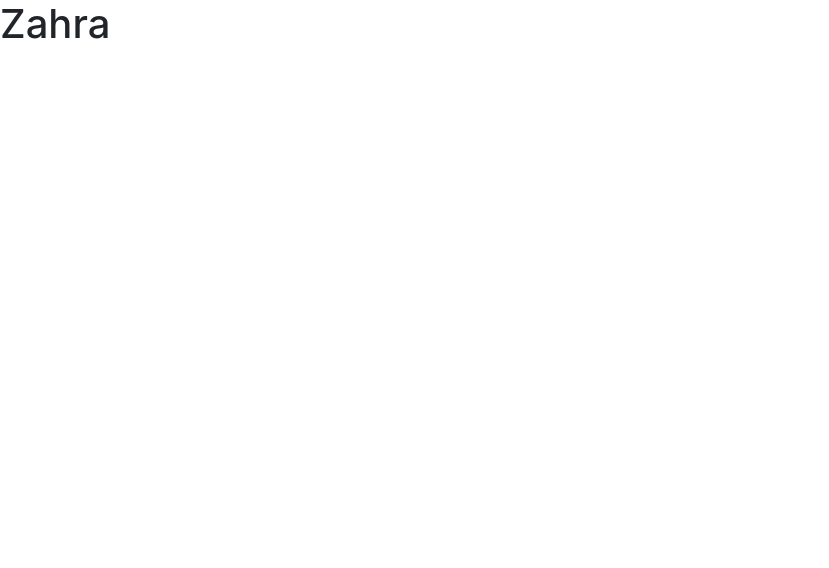
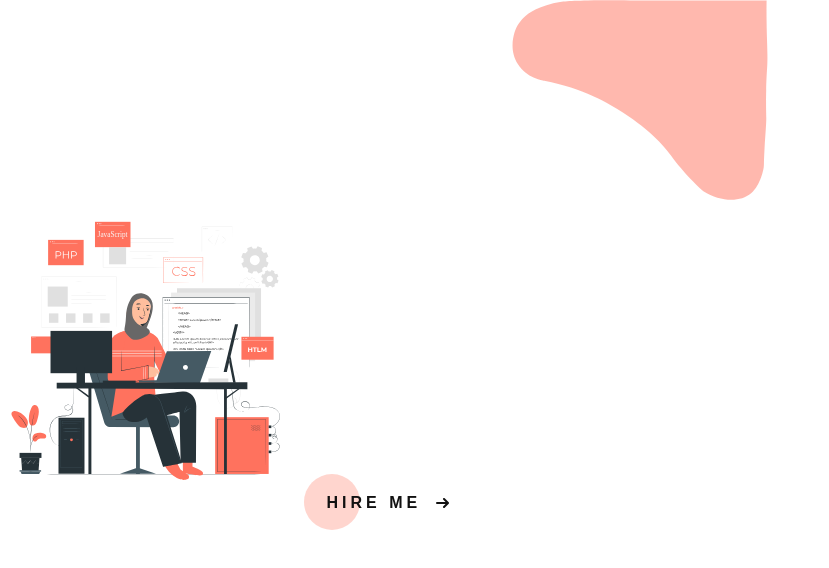
Before and after one commit to Zahrafatemi/Orange-Portfolio, a website: page src/index.html in a window 1280 px wide. Shown: the whole page, without its empty margins (0-829 px from the left). Drawn offline with Linux system fonts and the light colour scheme.

Commit message:
fixng gulp watch and adding assets in the index

```diff
--- a/gulpfile.js
+++ b/gulpfile.js
@@ -14,25 +14,12 @@ function watch() {
     browserSync.init({
         server: {
            baseDir: "./src",
-           index: "/index.html"
         }
     });
-    gulp.watch('src/scss/**/*.scss', style)
-    gulp.watch('./*.html').on('change',browserSync.reload);
-    gulp.watch('./js/**/*.js').on('change', browserSync.reload);
+    gulp.watch('src/scss/**/*.scss', style);
+    gulp.watch('src/*.html').on('change',browserSync.reload);
+    gulp.watch('src/js/**/*.js').on('change', browserSync.reload);
 }
 
 exports.style = style;
 exports.watch = watch;
-
-// gulp.task('watch', gulp.series(gulp.parallel('browserSync', 'sass'),function a (){
-//     gulp.watch('src/scss/**/*.scss', gulp.series(['sass']));
-// }));
-
-// gulp.task('browserSync', function() {
-// browserSync.init({
-//     server: {
-//     baseDir: 'src'
-//     },
-// })
-// });
--- a/src/index.html
+++ b/src/index.html
@@ -7,7 +7,20 @@
     <title>Zahra Fatemi</title>
 </head>
 <body>
-    <h1>Zahra</h1>
+    <h1 class="hidden-text">Portfolio of Zahra Fatemi one of the Best Web Developers Based in Vancouver</h1>
 
+    <object type="image/svg+xml" data="./assets/index-page/background-top.svg" width="100%" height="200"></object>
+
+    <object type="image/svg+xml" data="./assets/index-page/zahra.svg" width="300" height="auto"></object>
+
+
+    <!-- <button class="btn btn-primary btn-1 Button js-button hire-me" id="hire-me">Hire me</button> -->
+    <a href="#" class="cta">
+        <span>Hire Me</span>
+        <svg width="13px" height="10px" viewBox="0 0 13 10">
+          <path d="M1,5 L11,5"></path>
+          <polyline points="8 1 12 5 8 9"></polyline>
+        </svg>
+      </a>
 </body>
 </html>
--- /dev/null
+++ b/src/js/button.js
@@ -0,0 +1,6 @@
+const hireMeButton = document.getElementById('hire-me');
+
+hireMeButton.onfocus = function() {
+    //hireMeButton.innerText = ':)';
+    hireMeButton.style.backgroundColor = "blue";
+}
--- a/src/scss/styles.scss
+++ b/src/scss/styles.scss
@@ -1 +1,118 @@
 @import "node_modules/bootstrap/scss/bootstrap";
+
+$primary-color: #ff725e;
+$primary-shadow :#f79d929e;
+$primary-lighter-color: #f8afa6;
+$primary-darker-color:#fa523c;
+$bright-text-color: #fff;
+$dark-test-color: #000;
+
+// body{
+//  // background-color: $primary-lighter-color;
+// }
+
+.btn-primary {
+  color: $bright-text-color;
+  background-color: $primary-color;
+  border-color: $primary-color;
+  &:hover {
+    color: $bright-text-color;
+    background-color: $primary-darker-color;
+    border-color: $primary-darker-color;
+    //box-shadow: 0 0 0 0.2rem $primary-shadow;
+  }
+  &:focus, &.focus {
+    color: $bright-text-color;
+    background-color: $primary-darker-color;
+    border-color: $primary-darker-color;
+    box-shadow: 0 0 0 0.2rem $primary-shadow;
+  }
+}
+
+.hidden-text{
+  font-size: 0;
+  width: 1px;
+  height: 1px;
+  display: inline-block;
+  overflow: hidden;
+  position: absolute!important;
+  border: 0!important;
+  padding: 0!important;
+  margin: 0!important;
+  clip: rect(1px,1px,1px,1px);
+}
+
+
+$color: #111;
+$primary: #FFAB9D;
+
+html, body{
+  height: 100%;
+}
+
+body{
+  //display: grid;
+  font-family: Avenir, sans-serif;
+  color: $color;
+}
+
+a{
+  text-decoration: none;
+  color: inherit;
+  &:hover{
+    text-decoration: none;
+    color: black;
+  }
+}
+
+.cta{
+  position: relative;
+  margin: auto;
+  padding: 19px 22px;
+  transition: all .2s ease;
+  &:before{
+    content: "";
+    position: absolute;
+    top: 0;
+    left: 0;
+    display: block;
+    border-radius: 28px;
+    background: rgba($primary,.5);
+    width: 56px;
+    height: 56px;
+    transition: all .3s ease;
+  }
+  span{
+    position: relative;
+    font-size: 16px;
+    line-height: 18px;
+    font-weight: 900;
+    letter-spacing: .25em;
+    text-transform: uppercase;
+    vertical-align: middle;
+  }
+  svg{
+    position: relative;
+    top: 0;
+    margin-left: 10px;
+    fill: none;
+    stroke-linecap: round;
+    stroke-linejoin: round;
+    stroke: $color;
+    stroke-width: 2;
+    transform: translateX(-5px);
+    transition: all .3s ease;
+  }
+  &:hover{
+    &:before{
+      width: 100%;
+      background: rgba($primary,1);
+    }
+  }
+    svg{
+      transform: translateX(0);
+    }
+  &:active{
+    transform: scale(.96);
+  }
+}
```
Also changed, not shown: src/css/styles.css, 3 other files.
